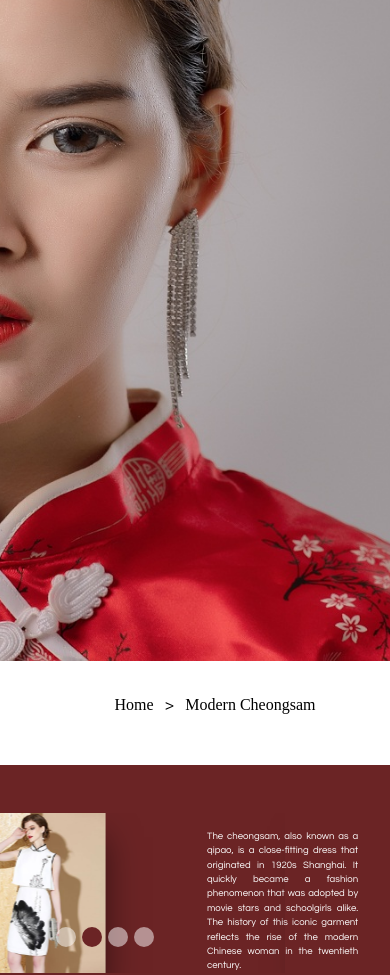
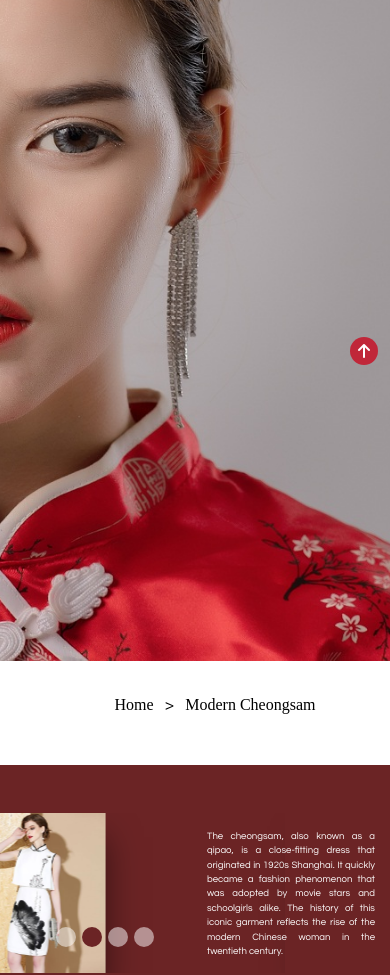
Before and after one commit to Ahmedmubarakweb/Fashion-1, a plain HTML site: page index.html in a window 390 px wide. Shown: the part 141-1116 px from the top of the page. Drawn offline with nearby package versions, Linux system fonts and the light colour scheme.

Commit message:
Update style.css

```diff
--- a/css/style.css
+++ b/css/style.css
@@ -7,6 +7,31 @@ copyright © 2020 Cheongsam
 }
 */
 /*FONT FAMILSY*/
+.move-up{
+    position: fixed;
+     height:4rem;
+      width: 4rem;
+      border-radius: 50%;
+      background-color: #c02739;
+      bottom:40%;
+      right:3%;
+      transition: all .4s;
+
+  }
+  .move-up i{
+    position: absolute;
+    top:50%;
+    color: #fff;
+    left:50%;
+    transform: translate(-50%,-50%);
+  }
+  .move-up:hover{
+      cursor: pointer;
+      box-shadow: 0 .4rem .4rem rgba(0, 0, 0, 0.5);
+    background-color: #d5af34;
+    transform: translateY(-3px);
+
+  }
 @font-face {
 	font-family: 'Bodoni';
 	src: url('../css/fonts/bodoni-mt.ttf');
@@ -239,8 +264,8 @@ footer .links li a:hover{
     padding: 1rem 4rem;
 }
 .fashion-section{
-    height: 60rem;
-    padding:5rem 0 0;
+    height: auto;
+    padding:5rem 0;
     background-color:none;
 }
 .fashion-section .info{
@@ -464,6 +489,10 @@ footer .links li{
 }
 @media (max-width: 767px)
 {
+    .move-up{
+        height: 3rem;
+        width: 3rem;
+    }
     iframe{
         height: 25rem;
     }
@@ -500,12 +529,8 @@ footer .links li{
     .first-section .container{
         height: auto;
     }
-
-    .info{
-        width: 90%;
-        top:-6rem;
-        right:4%;
-        z-index: 999;
+    .fashion-section .info{
+        margin-left:0;
     }
     .info p{
         font-size: 1rem;
@@ -566,9 +591,7 @@ footer .links li{
     width: 3rem;
     height: 3rem;
 }
-.Fashion-video .video-info p {
-    padding: 1rem 1rem;
-}
+
 .fashion-section img{
     width: 60%;
 }
@@ -576,6 +599,10 @@ footer .links li{
 }
 @media (max-width: 575px)
 {
+    .move-up{
+        width: 1.8rem;
+        height: 1.8rem;
+    }
     iframe{
         height: 15rem;
     }
```
